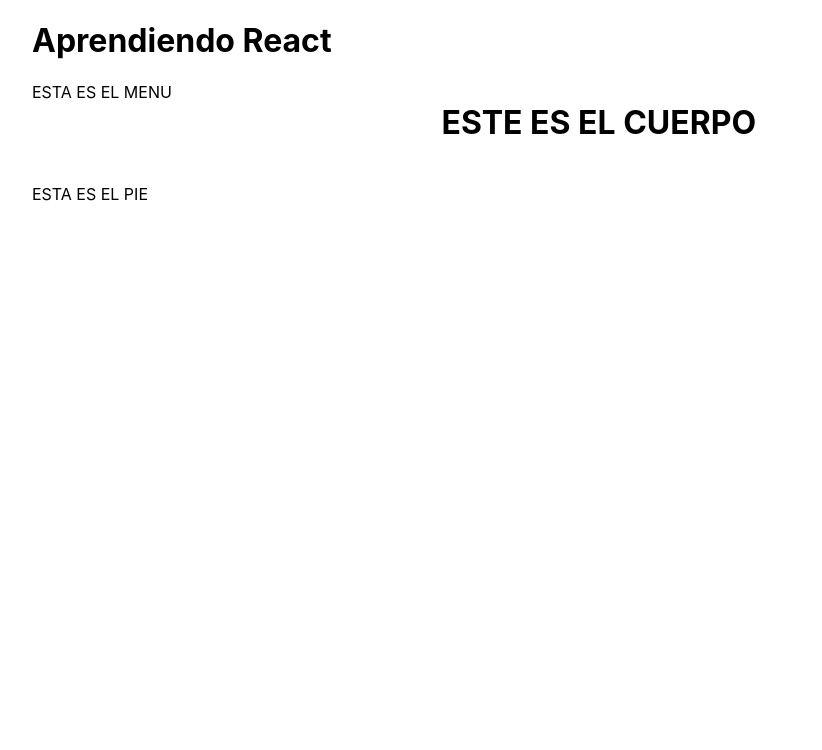
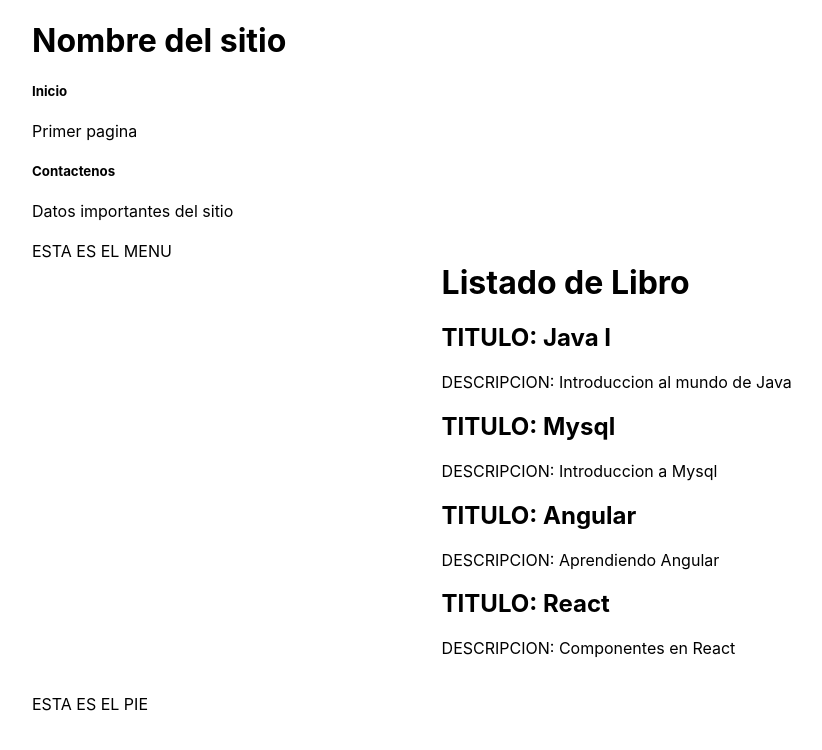
Before and after one commit to vick1410/react1, a React (Create React App) app: page / in a window 1280 px wide. Shown: the top 750 px of the page, without its empty margins (96-918 px from the left). Built offline with nearby package versions, Linux system fonts and the light colour scheme.

Commit message:
Uso de props en cabecera y cuerpo

```diff
--- a/src/App.js
+++ b/src/App.js
@@ -10,7 +10,7 @@
   render() {
     return (
       <div className="App">
-        <Cabecera titulo={"Aprendiendo React"} />
+        <Cabecera titulo={"Nombre del sitio"} />
         <div className="container">
           <Menu></Menu>
           <Cuerpo></Cuerpo>
--- a/src/components/Cabecera.js
+++ b/src/components/Cabecera.js
@@ -1,9 +1,18 @@
 import React from "react";
+import Lista from "./Lista";
 
 const Cabecera = props => {
+  const lista = [
+    { nombre: "Inicio", descripcion: "Primer pagina" },
+    { nombre: "Contactenos", descripcion: "Datos importantes del sitio" }
+  ];
+
   return (
     <header>
       <h1>{props.titulo}</h1>
+        {Object.keys(lista).map(key => (
+        <Lista key={key} lista={lista[key]} />
+      ))}
     </header>
   );
 };
--- a/src/components/Cuerpo.js
+++ b/src/components/Cuerpo.js
@@ -1,11 +1,24 @@
 import React, { Component } from "react";
+import Libro from "./Libro";
 
 class Cuerpo extends Component {
   //state = {  }
   render() {
+    const libros = [
+      { nombre: "Java I", descripcion: "Introduccion al mundo de Java" },
+      { nombre: "Mysql", descripcion: "Introduccion a Mysql" },
+      { nombre: "Angular", descripcion: "Aprendiendo  Angular" },
+      { nombre: "React", descripcion: "Componentes en React" }
+    ];
+
     return (
       <div className="body">
-        <h1>ESTE ES EL CUERPO</h1>
+        <h1>Listado de Libro</h1>
+        {Object.keys(libros).map(key => (
+          <Libro
+          key={key}
+          libro={libros[key]} />
+        ))}
       </div>
     );
   }
--- /dev/null
+++ b/src/components/Libro.js
@@ -0,0 +1,16 @@
+import React, { Component } from 'react';
+
+class Libro extends Component {
+    state = {  }
+    render() {
+        const {nombre, descripcion } = this.props.libro
+        return (
+            <div>
+                <h2>TITULO: {nombre}</h2>
+                <p>DESCRIPCION: {descripcion}</p>
+            </div>
+         );
+    }
+}
+
+export default Libro;
--- /dev/null
+++ b/src/components/Lista.js
@@ -0,0 +1,16 @@
+import React, { Component } from "react";
+
+class Lista extends Component {
+  state = {};
+  render() {
+    const { nombre, descripcion } = this.props.lista;
+    return (
+      <div>
+        <h5>{nombre}</h5>
+        <p>{descripcion}</p>
+      </div>
+    );
+  }
+}
+
+export default Lista;
```
